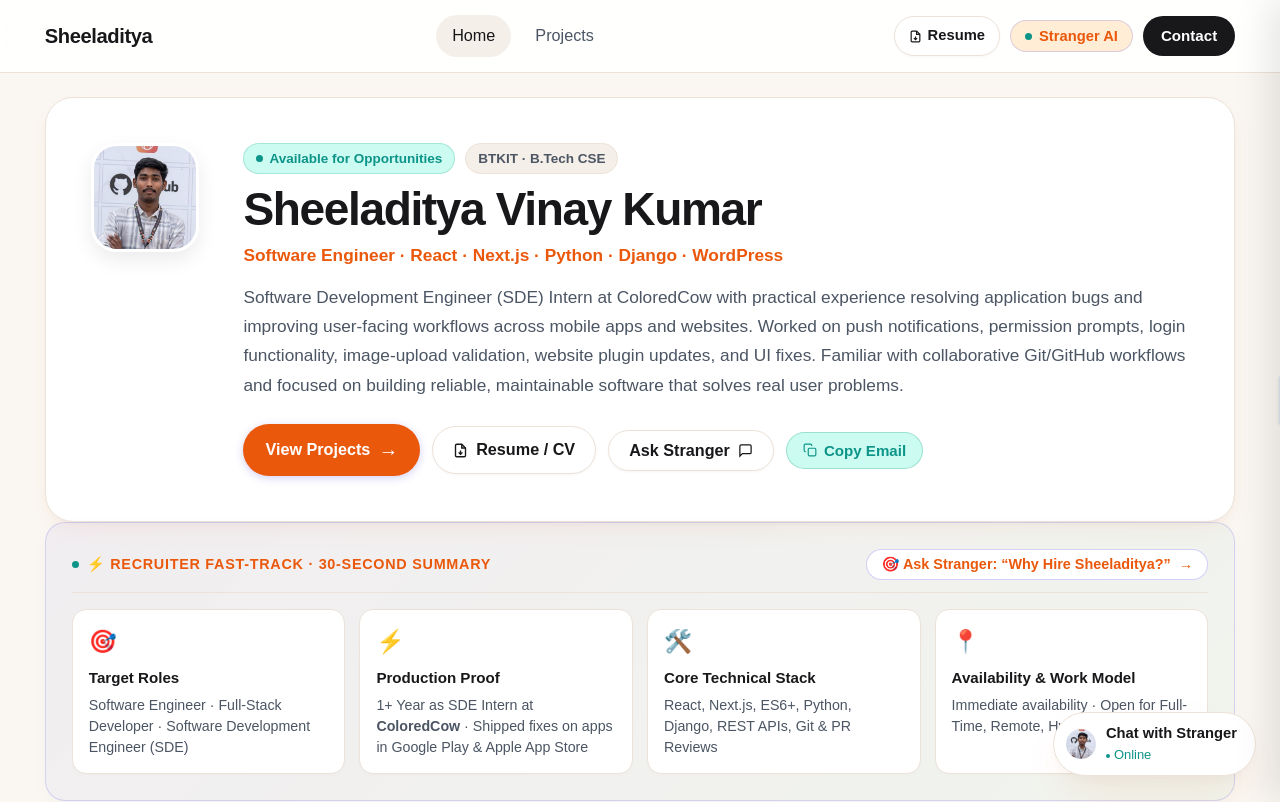
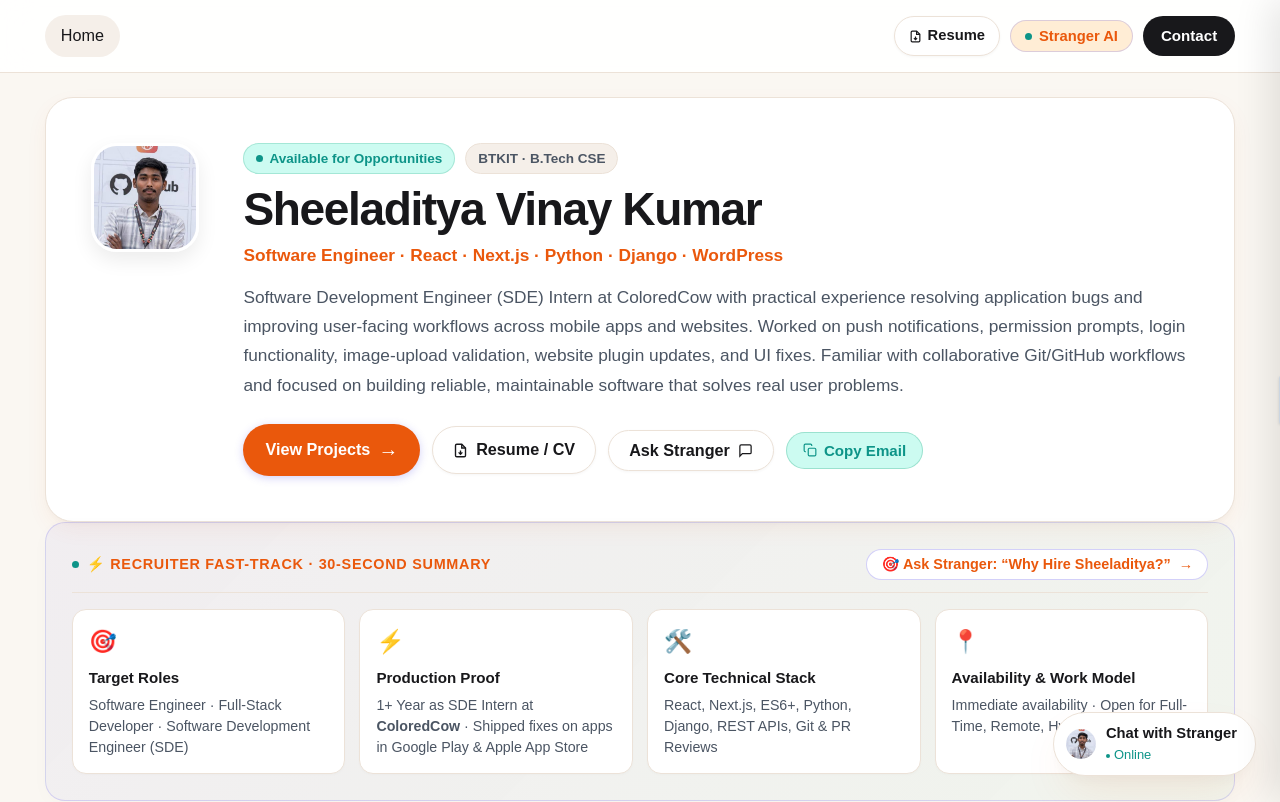
Before and after one commit to SheeladityaVinayKumar/portfolio, a Next.js app: page / in a window 1280 px wide. Shown: the top 802 px of the page. Built offline with nearby package versions, Linux system fonts and the light colour scheme; a web font is replaced by a local one.

Commit message:
fix(nav): remove Sheeladitya brand text and Projects link from navbar

```diff
--- a/src/components/Header.tsx
+++ b/src/components/Header.tsx
@@ -16,10 +16,6 @@
     <header className="site-header">
       <div className="container">
         <nav className="nav-inner" aria-label="Main Navigation">
-          <Link href="/" className="brand-badge">
-            <span>{PORTFOLIO_DATA.profile.shortName}</span>
-          </Link>
-
           <ul className="nav-links">
             <li>
               <Link
@@ -27,14 +23,6 @@
                 className={`nav-link ${pathname === "/" ? "active" : ""}`}
               >
                 Home
-              </Link>
-            </li>
-            <li>
-              <Link
-                href="/projects"
-                className={`nav-link ${pathname === "/projects" ? "active" : ""}`}
-              >
-                Projects
               </Link>
             </li>
           </ul>
```
